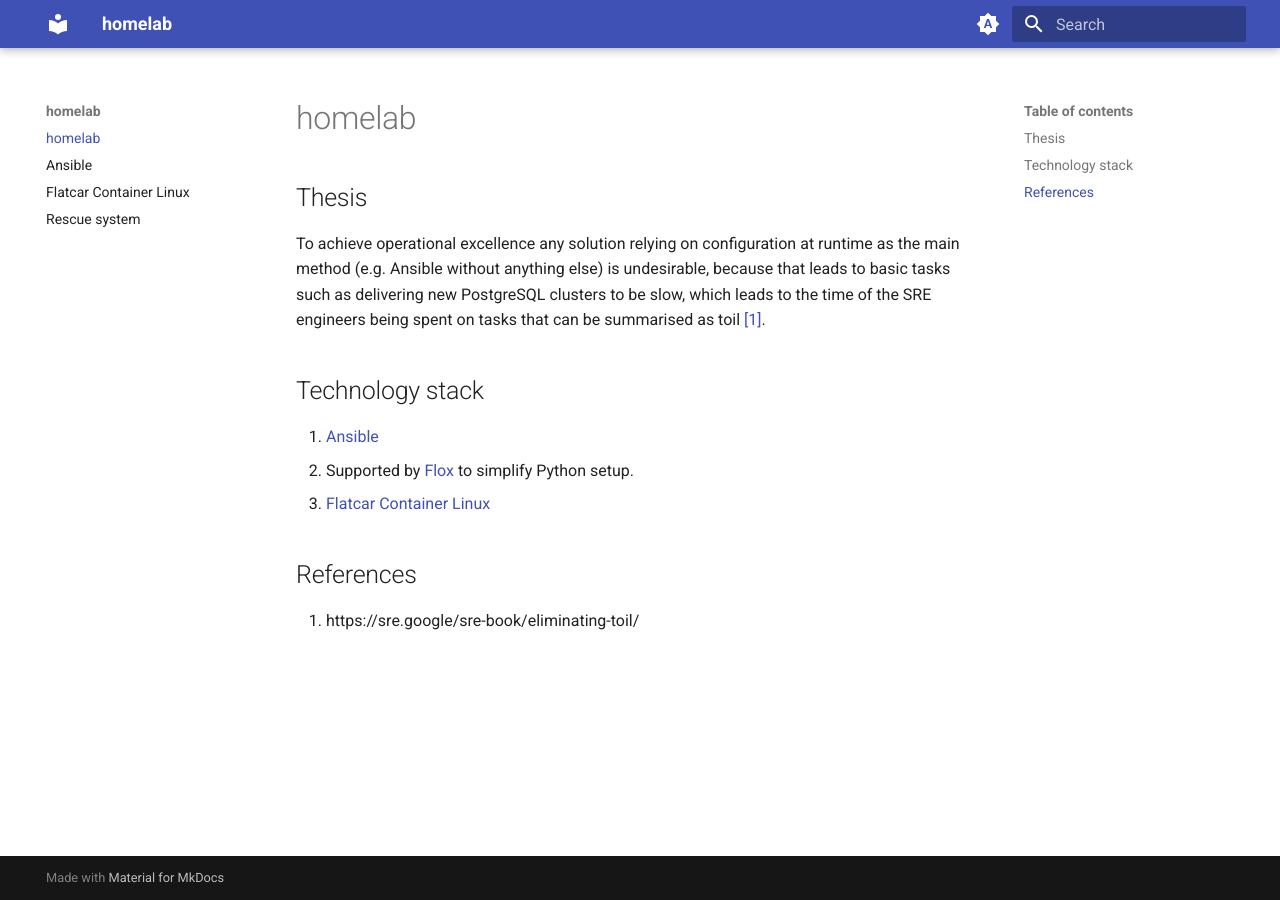
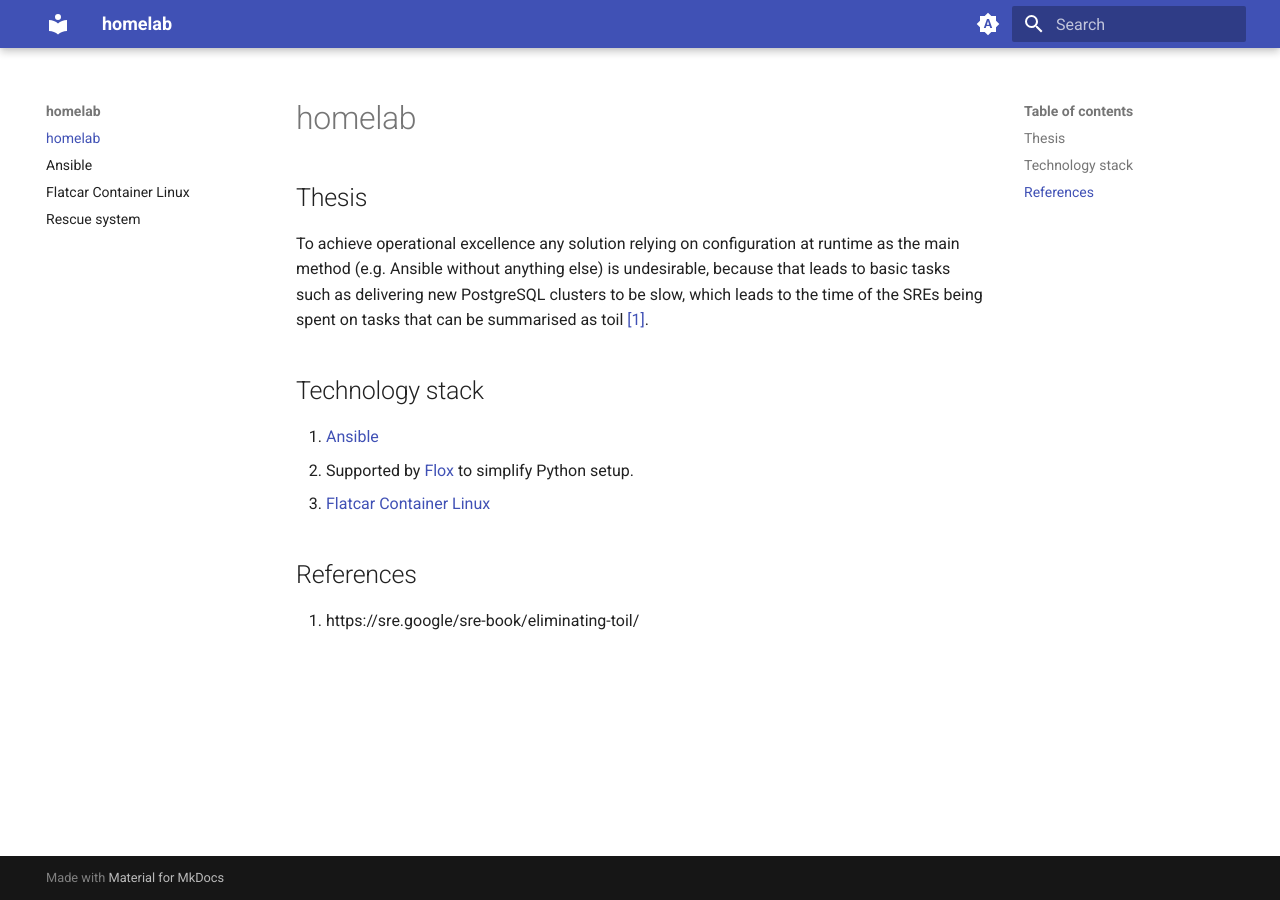
Before and after one commit to anttiharju/homelab, an MkDocs documentation site: the page built from docs/README.md, in a window 1280 px wide. Built offline with MkDocs 1.6.1 and Material for MkDocs 9.7.7, drawn with Linux system fonts in a browser that asks for light colours.

Commit message:
Fix tautology

```diff
--- a/docs/README.md
+++ b/docs/README.md
@@ -2,7 +2,7 @@
 
 ## Thesis
 
-To achieve operational excellence any solution relying on configuration at runtime as the main method (e.g. Ansible without anything else) is undesirable, because that leads to basic tasks such as delivering new PostgreSQL clusters to be slow, which leads to the time of the SRE engineers being spent on tasks that can be summarised as toil [\[1\]](https://sre.google/sre-book/eliminating-toil/).
+To achieve operational excellence any solution relying on configuration at runtime as the main method (e.g. Ansible without anything else) is undesirable, because that leads to basic tasks such as delivering new PostgreSQL clusters to be slow, which leads to the time of the SREs being spent on tasks that can be summarised as toil [\[1\]](https://sre.google/sre-book/eliminating-toil/).
 
 ## Technology stack
 
```
